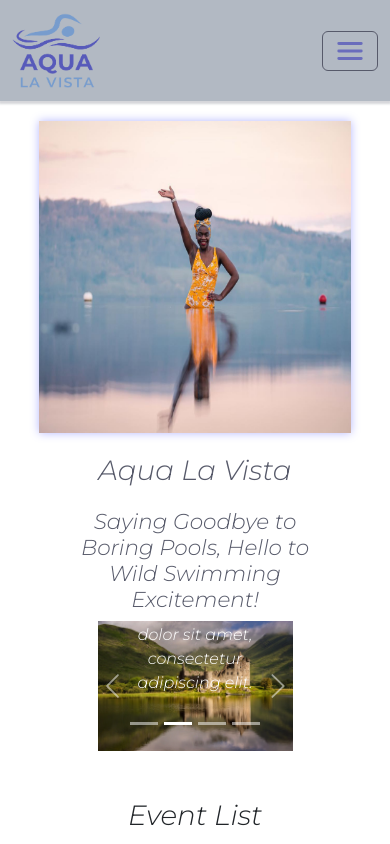
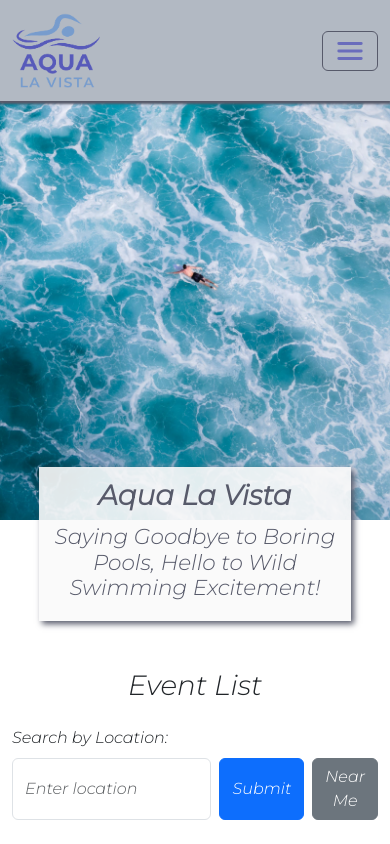
Before and after one commit to Ant2210/aqua-la-vista, a React (Create React App) app: page / in a window 390 px wide. Shown: the top 844 px of the page. Built offline with nearby package versions, Linux system fonts and the light colour scheme.

Commit message:
Hero image change

```diff
--- a/src/App.js
+++ b/src/App.js
@@ -13,8 +13,8 @@ function App() {
         <>
             <PageNav />
             <HeroImage />
+            <EventsList />
             <CarouselCountries />
-            <EventsList />
             <Footer />
         </>
     );
--- a/src/components/HeroImage.js
+++ b/src/components/HeroImage.js
@@ -1,15 +1,16 @@
 /* Hero Image and a headline */
-import img from "../assets/imgs/aqua-wild-swim3.png";
-import "../assets/imgs/sea.jpg";
+import img from "../assets/imgs/wild-sea-swim.jpeg";
 
 const HeroImage = () => {
     return (
-        <div class="hero">
+        <div class="hero hero-background">
             <div class="hero-header">
                 <h1> Aqua La Vista </h1>
                 <h4>Saying Goodbye to Boring Pools, Hello to Wild Swimming Excitement!</h4>
             </div>
-            <img src={img} class="hero-image" alt="Woman swimming the sea" />
+            <div class="hero-img-container">
+                <img src={img} class="hero-image" alt="Woman swimming the sea" />
+            </div>
         </div>
     );
 };
--- a/src/index.css
+++ b/src/index.css
@@ -32,6 +32,7 @@ html, body {
   background-color: var(--clr-light);
   background-color: var(--clr-light);
   box-shadow: 0px 2px 2px 1px var(--clr-dark);
+  z-index: 9999;
 }
 
 /* Link Styling */
@@ -133,49 +134,67 @@ footer a:hover {
 }
 
 .hero {
+  height: 520px;
+  width: 100%;
+  display: flex;
+  align-items: center;
+  padding: 0 0 0 10%;
   position: relative;
-  height: 520px;
-  width: auto;
-  background-image: url("/src/assets/imgs/sea-bg.png");
-  background-size: cover;
-  display: flex;
-  justify-content: center;
-  align-items: center;
-  padding: 0 10% 0 10%;
-
+  margin-bottom: 8%;
 }
 
-.hero::before {
-    content: "";
-    position: absolute;
-    top: 0px;
-    right: 0px;
-    bottom: 0px;
-    left: 0px;
-    background-color: rgba(255, 255, 255, 0.75);
-}
+.hero-background {
+  --s: 98px; /* the size */
+  --c: #fafafa;
 
-.hero-image {
-  position: relative;
-  height: 80%;
-  width: auto;
-  margin: 20px;
-  filter: drop-shadow(0 0 0.3rem rgb(181, 183, 255));
+  --_s: calc(2*var(--s)) calc(2*var(--s));
+  --_g: 35.36% 35.36% at;
+  --_c: #0000 66%,#779ccd 68% 70%,#0000 72%;
+  background:
+    radial-gradient(var(--_g) 100% 25%,var(--_c)) var(--s) var(--s)/var(--_s),
+    radial-gradient(var(--_g) 0    75%,var(--_c)) var(--s) var(--s)/var(--_s),
+    radial-gradient(var(--_g) 100% 25%,var(--_c)) 0 0/var(--_s),
+    radial-gradient(var(--_g) 0    75%,var(--_c)) 0 0/var(--_s),
+    repeating-conic-gradient(var(--c) 0 25%,#0000 0 50%) 0 0/var(--_s),
+    radial-gradient(var(--_c)) 0 calc(var(--s)/2)/var(--s) var(--s)
+    var(--c);
 }
 
 .hero-header {
-  position: relative;
   color: var(--clr-dark);
-  font-weight: 500;
+  font-weight: 600;
   text-align: center;
-  padding: 0 10%;
+  padding: 3% 3%;
   font-family: 'Montserrat', sans-serif;
+  background-color: rgb(250, 250, 250, 0.9);
+  align-items: center;
+  width: 40%;
+  margin-top: 8%;
+  position: absolute;
+  z-index: 999;
+  bottom: 15%;
+  left: 8%;
+  box-shadow: 3px 3px 6px #575A6A;
 }
 
 .hero-header h1 {
   font-family: 'Montserrat', sans-serif;
-  font-weight: 500;
-  margin-bottom: 8%;
+  font-weight: 800;
+  margin-bottom: 4%;
+}
+
+.hero-img-container {
+  align-items: center;
+  width: 60%;
+  position: absolute;
+  right: 0;
+  top: 0;
+}
+
+.hero-img-container img {
+  width: 100%;
+  height: 520px;
+  object-fit: cover;
 }
 
 .carousel-main {
@@ -191,19 +210,24 @@ footer a:hover {
   }
 
   .hero {
-    display: flex;
-    align-items: center;
-    justify-content: center;
-    background-image: none;
-    flex-wrap: wrap-reverse
-  }
-
-  .hero-image {
-    width: 100%;
-    height: 60%;
+    position: unset;
+    background: none;
+    padding: 0;
+    flex-direction: column-reverse;
+    justify-content: space-between;
+    margin-bottom: 5%;
   }
 
   .hero-header {
-    padding: 0 6%;
+    position: unset;
+    width: 80%;
+    margin:0;
   }
+
+  .hero-img-container {
+    width: 100%;
+  }
+
+
+
 }
```
Also changed, not shown: src/assets/imgs/wild-sea-swim.jpeg (added).
